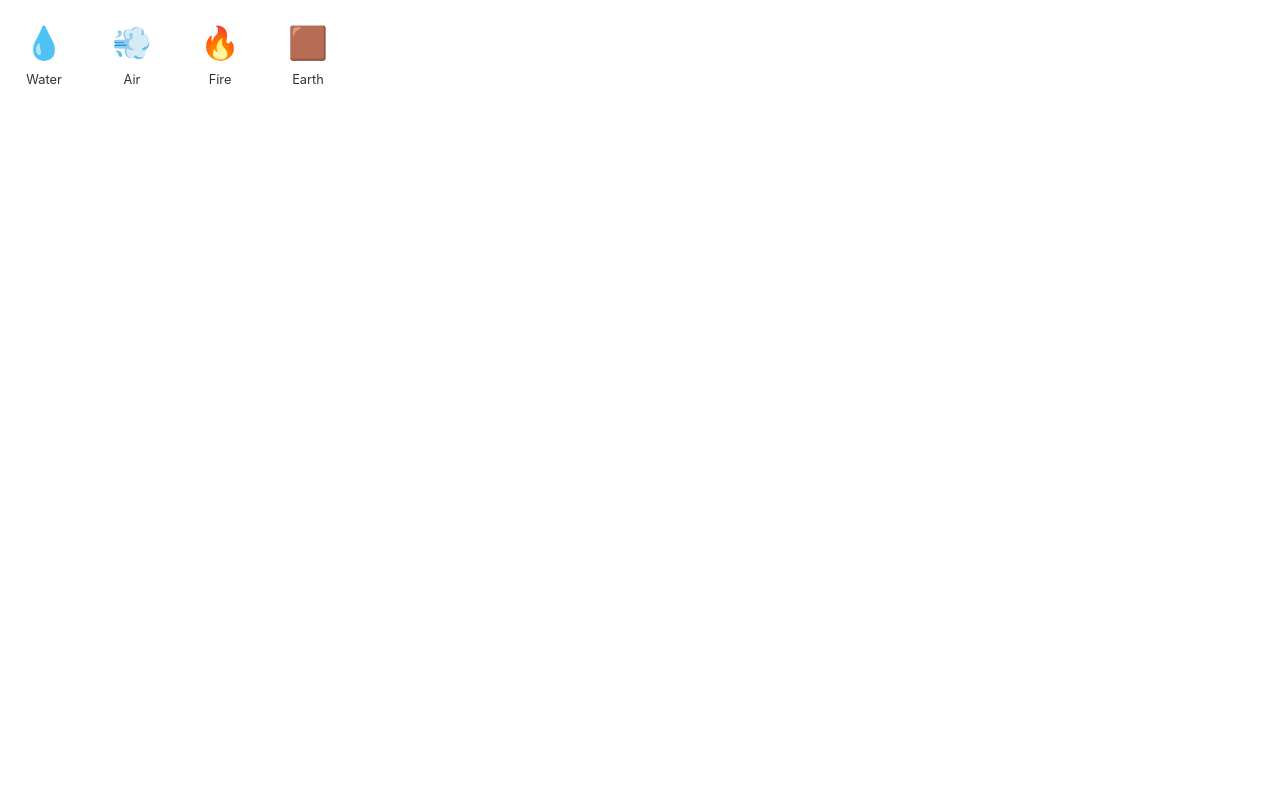
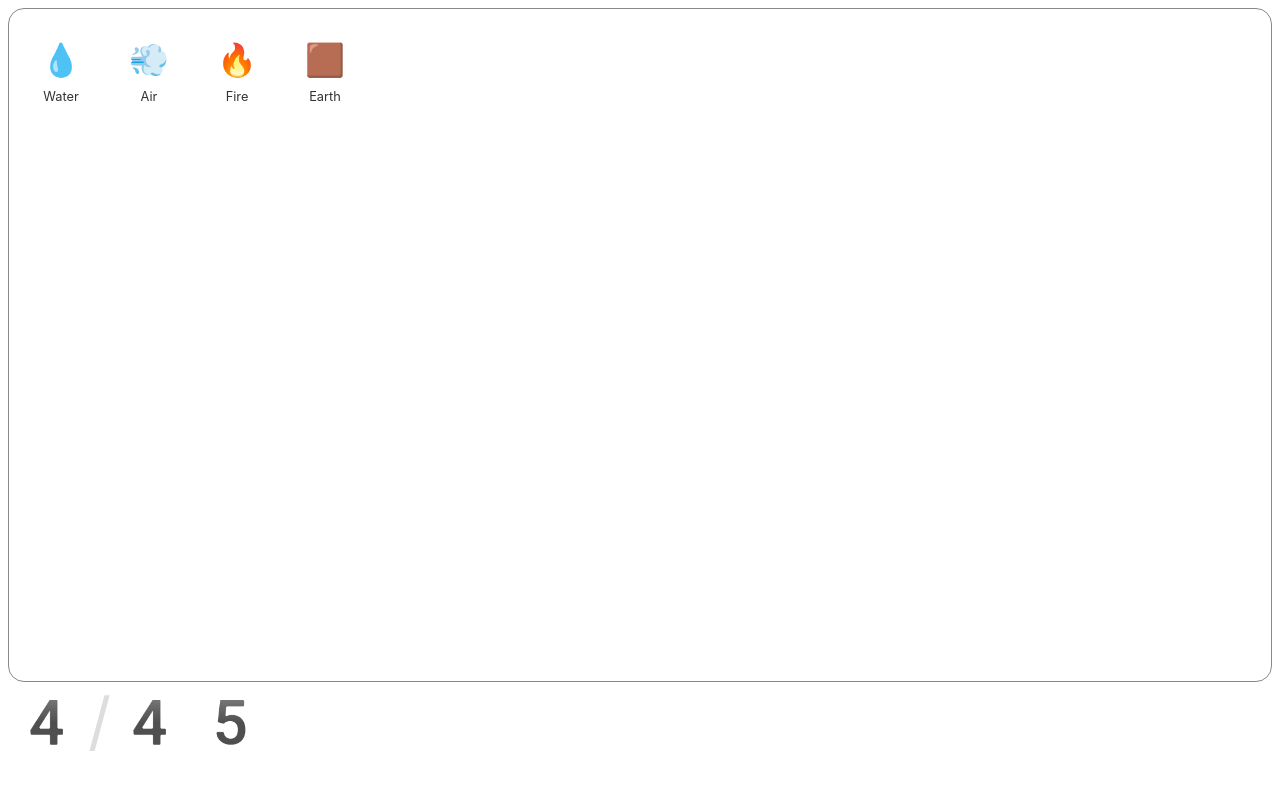
Before and after one commit to brennop/elemental-emojis, a Svelte app: page / in a window 1280 px wide. Shown: the top 790 px of the page. Built offline with nearby package versions, Linux system fonts and the light colour scheme.

Commit message:
🎈 add progress

```diff
--- a/src/App.svelte
+++ b/src/App.svelte
@@ -3,7 +3,7 @@
   import { source } from "./store/source";
   import { progress } from "./store/progress";
   import Element from "./components/Element.svelte";
-  import { getElement } from "./data/elements";
+  import { elements, getElement } from "./data/elements";
 
   let coords = spring({ x: 0, y: 0 }, { stiffness: 0.5 });
 
@@ -20,10 +20,17 @@
 <style>
   main {
     height: 100%;
+  }
+
+  .board {
     display: flex;
     flex-wrap: wrap;
     gap: 1em;
     align-content: flex-start;
+    border: 1px solid #888;
+    border-radius: 1em;
+    padding: 1em;
+    height: 80vh;
   }
 
   .float {
@@ -31,6 +38,11 @@
     position: absolute;
     left: 0;
     top: 0;
+  }
+
+  .progress {
+    color: #ddd;
+    font-size: 4em;
   }
 
   span {
@@ -47,7 +59,10 @@
       {sourceElement.emoji}
     </span>
   {/if}
-  {#each [...$progress] as element}
-    <Element value={element} />
-  {/each}
+  <div class="board">
+    {#each [...$progress] as element}
+      <Element value={element} />
+    {/each}
+  </div>
+  <div class="progress">{[...$progress].length}/{elements.length}</div>
 </main>
--- a/src/data/recipes.js
+++ b/src/data/recipes.js
@@ -17,7 +17,7 @@ export const recipes = [
   { inputs: ["planet", "energy"], output: "sun" },
   { inputs: ["wind", "sea"], output: "wave" },
   { inputs: ["volt", "cloud"], output: "lightning" },
-  { inputs: ["volt", "rain"], output: "lightning" },
+  { inputs: ["volt", "rain"], output: "thunderstorm" },
   { inputs: ["rain", "land"], output: "seedling" },
   { inputs: ["rain", "earth"], output: "seedling" },
   { inputs: ["seedling", "sun"], output: "plant" },
```
